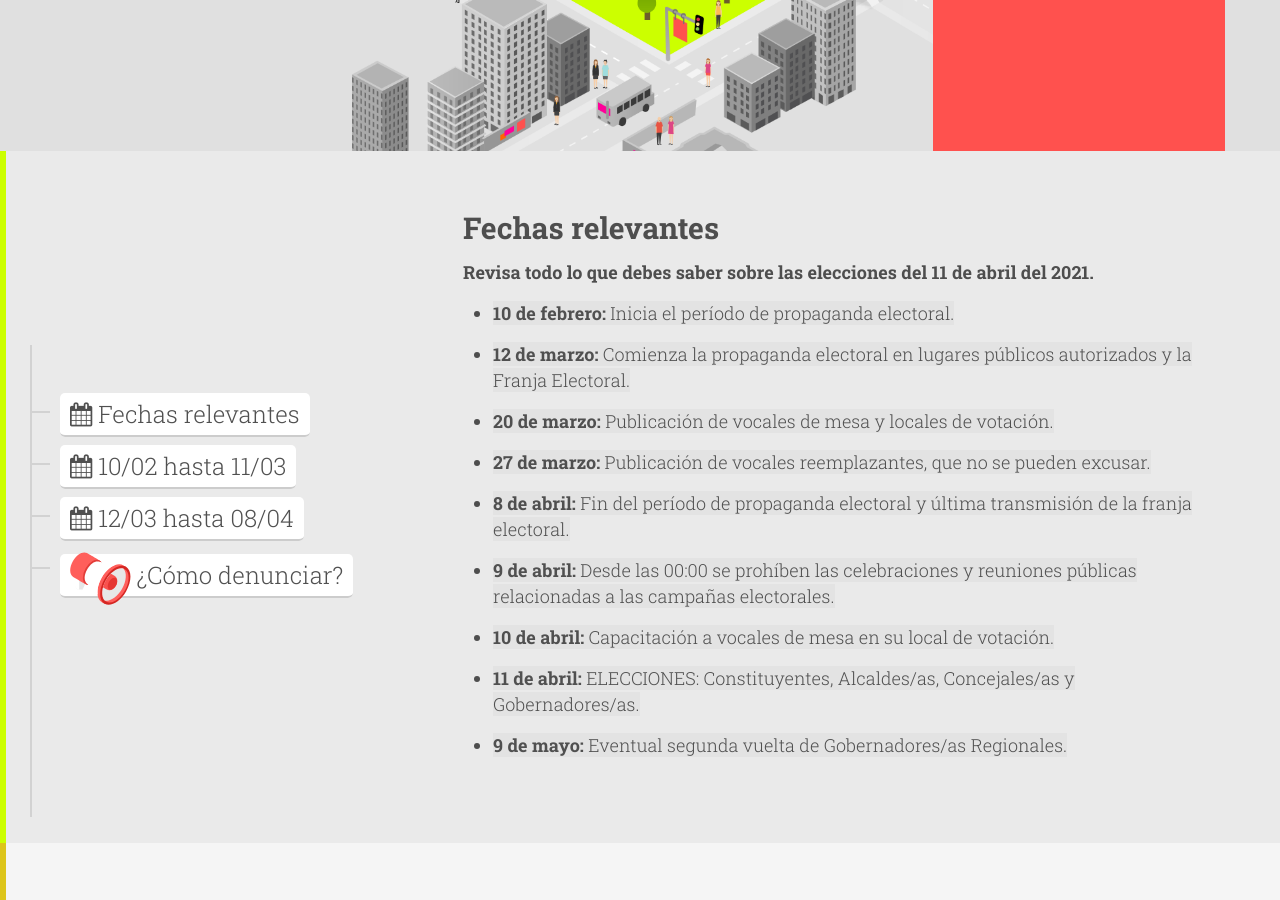
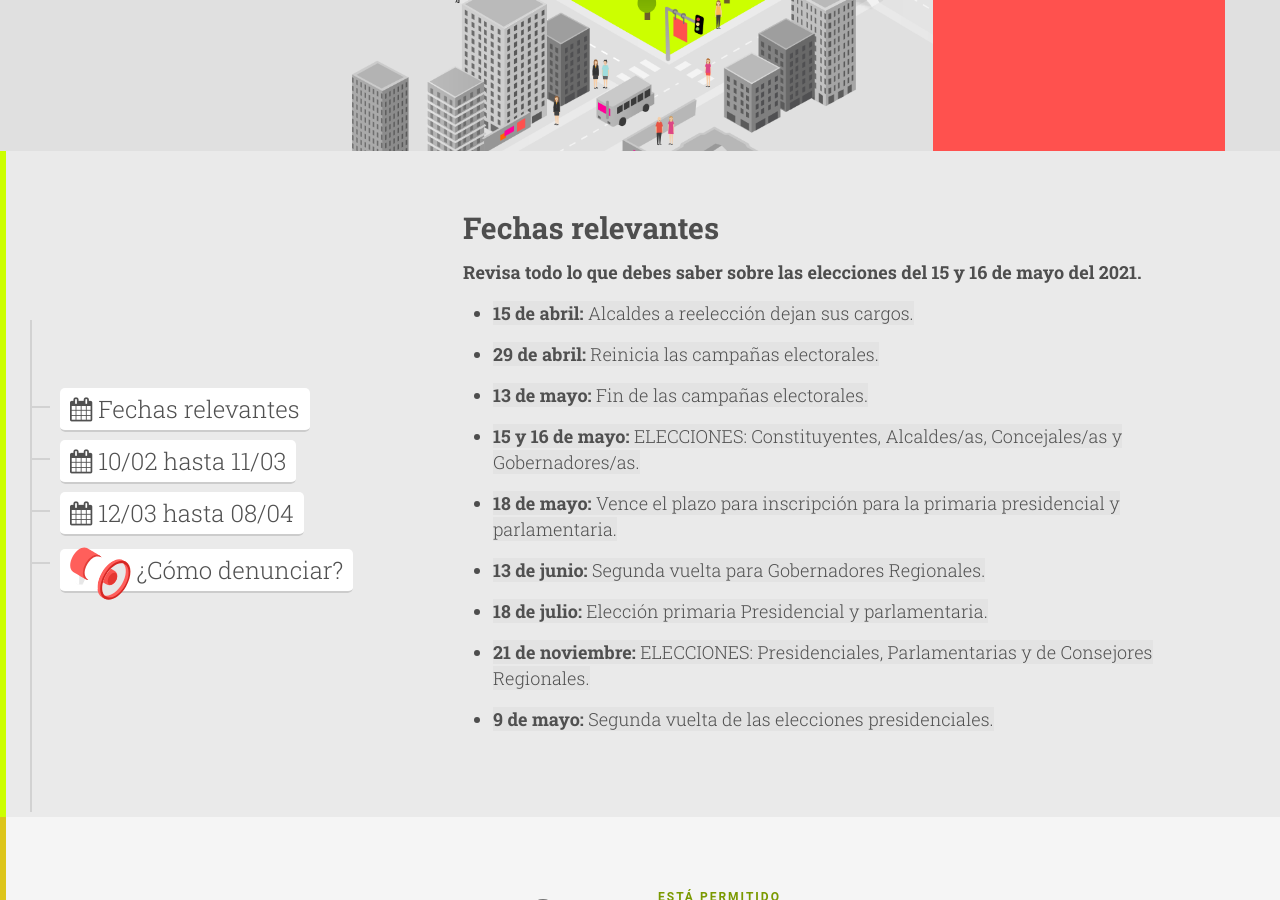
Before and after one commit to ciudadanointeligente/semaforo-electoral, a Jekyll site: the page built from index.html, in a window 1280 px wide and 900 px high, scrolled down 749 px. Built offline with Jekyll 4.4.1, drawn with Linux system fonts in a browser that asks for light colours; nearby versions of some CDN libraries; some of the changed text lies outside the part shown.

Commit message:
cambio de fechas

```diff
--- a/_includes/denuncia.html
+++ b/_includes/denuncia.html
@@ -23,7 +23,7 @@
 
       <h4>Acá encontrarás los lugares autorizados por el Servel para la propaganda en espacio público:</h4>
       <ul>
-        <li><a href="" target="_blank" onClick="ga('send', 'event', 'web-servel', 'click');"> Aún no está la nómina de espacios públicos autorizados para propaganda electoral</a></li>
+        <li><a href="https://servelchile.maps.arcgis.com/apps/webappviewer/index.html?id=9151fd0c4675452db6ff491b5b3e4c0e" target="_blank" onClick="ga('send', 'event', 'web-servel', 'click');"> Nómina de espacios públicos autorizados para propaganda electoral</a></li>
       <ul>
       <br>
       <h4>Leyes:</h4>
--- a/_includes/fechasrelevantes.html
+++ b/_includes/fechasrelevantes.html
@@ -2,34 +2,34 @@
   <div class="row">
     <div class="col-md-8 col-md-offset-4 col-xs-12">
       <h2>Fechas relevantes</h2>
-      <h4>Revisa todo lo que debes saber sobre las elecciones del 11 de abril del 2021.</h4>
+      <h4>Revisa todo lo que debes saber sobre las elecciones del 15 y 16 de mayo del 2021.</h4>
       <ul>
         <li>
-          <h4><mark>10 de febrero: <span class="light">Inicia el período de propaganda electoral.</mark> </h4>
+          <h4><mark>15 de abril: <span class="light">Alcaldes a reelección dejan sus cargos.</mark> </h4>
         </li>
         <li>
-          <h4><mark>12 de marzo: <span class="light">Comienza la propaganda electoral en lugares públicos autorizados y la Franja Electoral.</mark> </h4>
+          <h4><mark>29 de abril: <span class="light">Reinicia las campañas electorales.</mark> </h4>
         </li>
         <li>
-          <h4><mark>20 de marzo: <span class="light">Publicación de vocales de mesa y locales de votación.</mark> </h4>
+          <h4><mark>13 de mayo: <span class="light">Fin de las campañas electorales.</mark> </h4>
         </li>
         <li>
-          <h4><mark>27 de marzo: <span class="light">Publicación de vocales reemplazantes, que no se pueden excusar.</mark> </h4>
+          <h4><mark>15 y 16 de mayo: <span class="light">ELECCIONES: Constituyentes, Alcaldes/as, Concejales/as y Gobernadores/as.</mark> </h4>
         </li>
         <li>
-          <h4><mark>8 de abril: <span class="light">Fin del período  de propaganda electoral y última transmisión de la franja electoral.</mark> </h4>
+          <h4><mark>18 de mayo: <span class="light">Vence el plazo para inscripción para la primaria presidencial y parlamentaria.</mark> </h4>
         </li>
         <li>
-          <h4><mark>9 de abril: <span class="light">Desde las 00:00 se prohíben las celebraciones y reuniones públicas relacionadas a las campañas electorales.</mark> </h4>
+          <h4><mark>13 de junio: <span class="light">Segunda vuelta para Gobernadores Regionales.</mark> </h4>
         </li>
         <li>
-          <h4><mark>10 de abril: <span class="light">Capacitación a vocales de mesa en su local de votación.</mark> </h4>
+          <h4><mark>18 de julio: <span class="light">Elección primaria Presidencial y parlamentaria.</mark> </h4>
         </li>
         <li>
-          <h4><mark>11 de abril: <span class="light">ELECCIONES: Constituyentes, Alcaldes/as, Concejales/as y Gobernadores/as.</mark> </h4>
+          <h4><mark>21 de noviembre: <span class="light">ELECCIONES: Presidenciales, Parlamentarias y de Consejores Regionales.</mark> </h4>
         </li>
         <li>
-          <h4><mark>9 de mayo: <span class="light">Eventual segunda vuelta de Gobernadores/as Regionales.</mark> </h4>
+          <h4><mark>9 de mayo: <span class="light">Segunda vuelta de las elecciones presidenciales.</mark> </h4>
         </li>
 
 
--- a/_includes/header.html
+++ b/_includes/header.html
@@ -24,7 +24,7 @@
         </li>
         <li>
           <a class="page-link" href="#propagandatotal" onClick="ga('send', 'event', 'menu-movil-mediosybrigadistas', 'click');">
-            <i class="fa fa-calendar" aria-hidden="true"></i> 10/02 a 11/03
+            <i class="fa fa-calendar" aria-hidden="false"></i> 10/02 a 11/03
           </a>
         </li>
         <li>
--- a/_includes/iniciocampana.html
+++ b/_includes/iniciocampana.html
@@ -1,8 +1,8 @@
 <div class="container">
   <div class="row">
     <div class="col-md-12">
-      <h2 class="section-title">Segundo período de campaña</h2>
-      <h4 class="section-title"><i class="fa fa-calendar" aria-hidden="true"></i> 12/03 al 8/04</h4>
+      <h2 class="section-title">Período de campaña</h2>
+      <h4 class="section-title"><i class="fa fa-calendar" aria-hidden="true"></i> 29/04 al 13/05</h4>
     </div>
   </div>
   <!-- 01 -->
```
